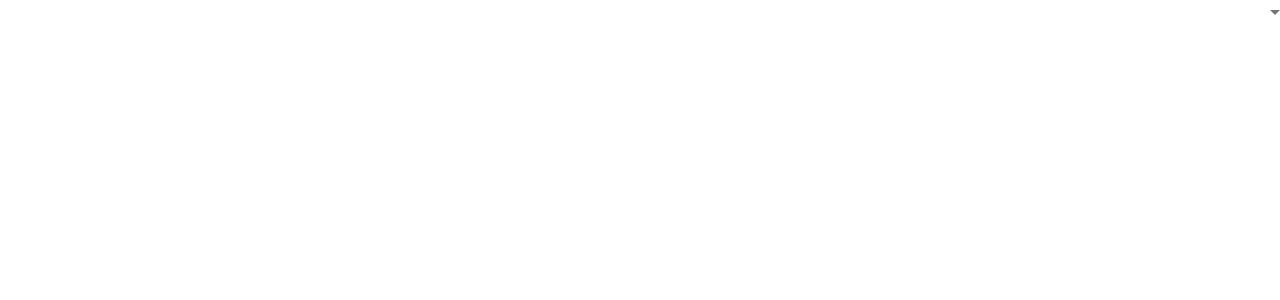
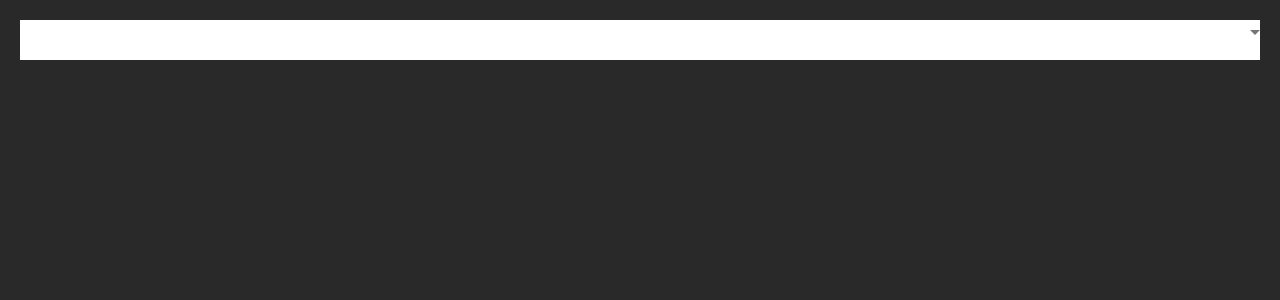
Before and after one commit to thedukegit/design-patterns-angular, an Angular app: page / in a window 1280 px wide. Shown: the top 300 px of the page. Built offline with nearby package versions, Linux system fonts and the light colour scheme.

Commit message:
added some global styling

```diff
--- a/projects/exercise-2-with/src/lib/exercise-2-with.component.scss
+++ b/projects/exercise-2-with/src/lib/exercise-2-with.component.scss
@@ -1,6 +1,5 @@
 
 .page {
-  background: #292929;
   height: 100vh;
   display: flex;
   justify-content: center;
--- a/src/styles.scss
+++ b/src/styles.scss
@@ -1,4 +1,31 @@
 /* You can add global styles to this file, and also import other style files */
 
-html, body { height: 100%; }
-body { margin: 0; font-family: Roboto, "Helvetica Neue", sans-serif; }
+html, body {
+  height: 100%;
+}
+
+body {
+  margin: 0;
+  font-family: Roboto, "Helvetica Neue", sans-serif;
+  padding: 20px;
+  background: #292929;
+  color: #8e8e8e;
+}
+
+mat-select {
+  height: 40px;
+}
+
+.mat-select-panel {
+  background-color: #ffffff; /* White background color */
+  color: #000000; /* Black text color */
+}
+
+.mat-option {
+  color: #000000; /* Black text color */
+}
+
+.mat-select-trigger {
+  background-color: #ffffff; /* White background color */
+  color: #000000; /* Black text color */
+}
```
